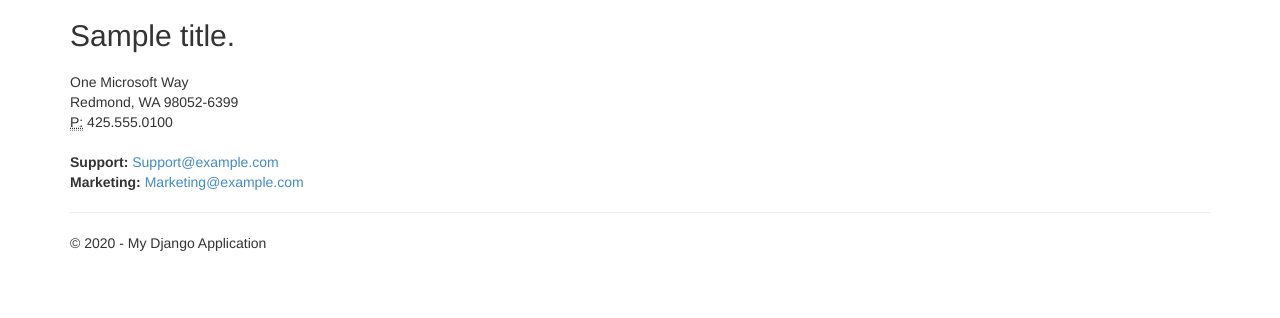
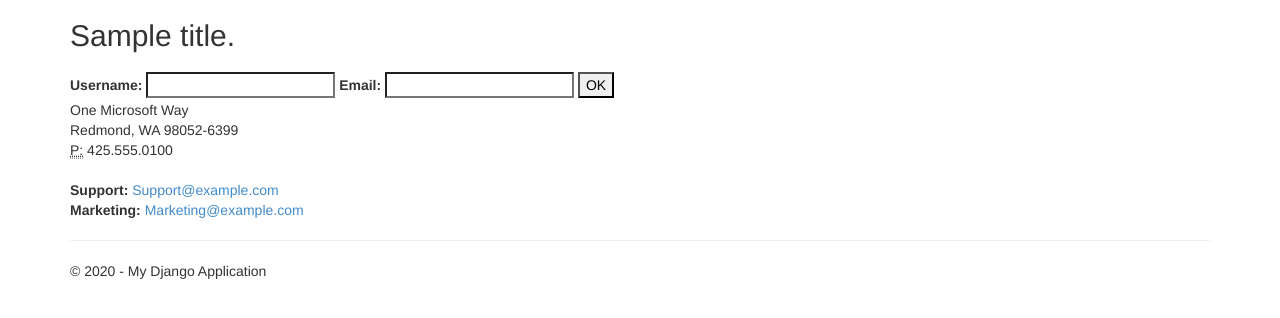
Before and after one commit to kimballf/SE3800Project, a Django app: template SE3800Project/app/templates/app/contact.html in a window 1280 px wide. Shown: the part 51-369 px from the top of the page. Run offline with Django 3.2, Linux system fonts and the light colour scheme; the template is opened without the code that fills it: most values are stand-ins (such as "Sample title", 1, 10 or a date in 2020); some libraries are stand-ins or nearby versions.

Commit message:
Added functionality for entry to DB and a test

```diff
--- a/SE3800Project/SE3800Project/urls.py
+++ b/SE3800Project/SE3800Project/urls.py
@@ -15,6 +15,7 @@ urlpatterns = patterns('',
     # Examples:
     url(r'^$', 'app.views.home', name='home'),
     url(r'^contact$', 'app.views.contact', name='contact'),
+    url(r'^adduser$', 'app.views.adduser', name='adduser'),
     url(r'^about', 'app.views.about', name='about'),
     url(r'^login/$',
         'django.contrib.auth.views.login',
--- a/SE3800Project/app/models.py
+++ b/SE3800Project/app/models.py
@@ -5,3 +5,7 @@ Definition of models.
 from django.db import models
 
 # Create your models here.
+
+class Account(models.Model):
+    username = models.CharField(max_length=16)
+    email = models.CharField(max_length=16)
--- a/SE3800Project/app/templates/app/contact.html
+++ b/SE3800Project/app/templates/app/contact.html
@@ -6,6 +6,16 @@
 <h3>{{ message }}</h3>
 
 <address>
+
+    <form action="/adduser" method="post">
+        {% csrf_token %}
+        <label for="username">Username: </label>
+        <input id="username" type="text" name="username" value="">
+        <label for="email">Email: </label>
+        <input id="email" type="text" name="email" value="">
+        <input type="submit" value="OK">
+    </form>
+
     One Microsoft Way<br />
     Redmond, WA 98052-6399<br />
     <abbr title="Phone">P:</abbr>
--- a/SE3800Project/app/tests.py
+++ b/SE3800Project/app/tests.py
@@ -31,3 +31,7 @@ class ViewTest(TestCase):
         """Tests the about page."""
         response = self.client.get('/about')
         self.assertContains(response, 'About', 3, 200)
+
+    def test_adduser(self):
+        response = self.client.post('/adduser', {'username':'TestUser', 'email':'test@email.com'})
+        self.assertEquals(response.status_code, 200)
--- a/SE3800Project/manage.py
+++ b/SE3800Project/manage.py
@@ -5,6 +5,7 @@ Command-line utility for administrative tasks.
 
 import os
 import sys
+sys.path.append('D:\MyDocs\Documents\Visual Studio 2013\Projects\SE3800Project\SE3800Project\env\Lib\site-packages')
 
 if __name__ == "__main__":
     os.environ.setdefault(
```
Also changed, not shown: SE3800Project/app/templates/app/adduser.html (added, +7 -0 lines), SE3800Project/app/views.py (+17 -0 lines), SE3800Project/db.sqlite3, 2 other files.
